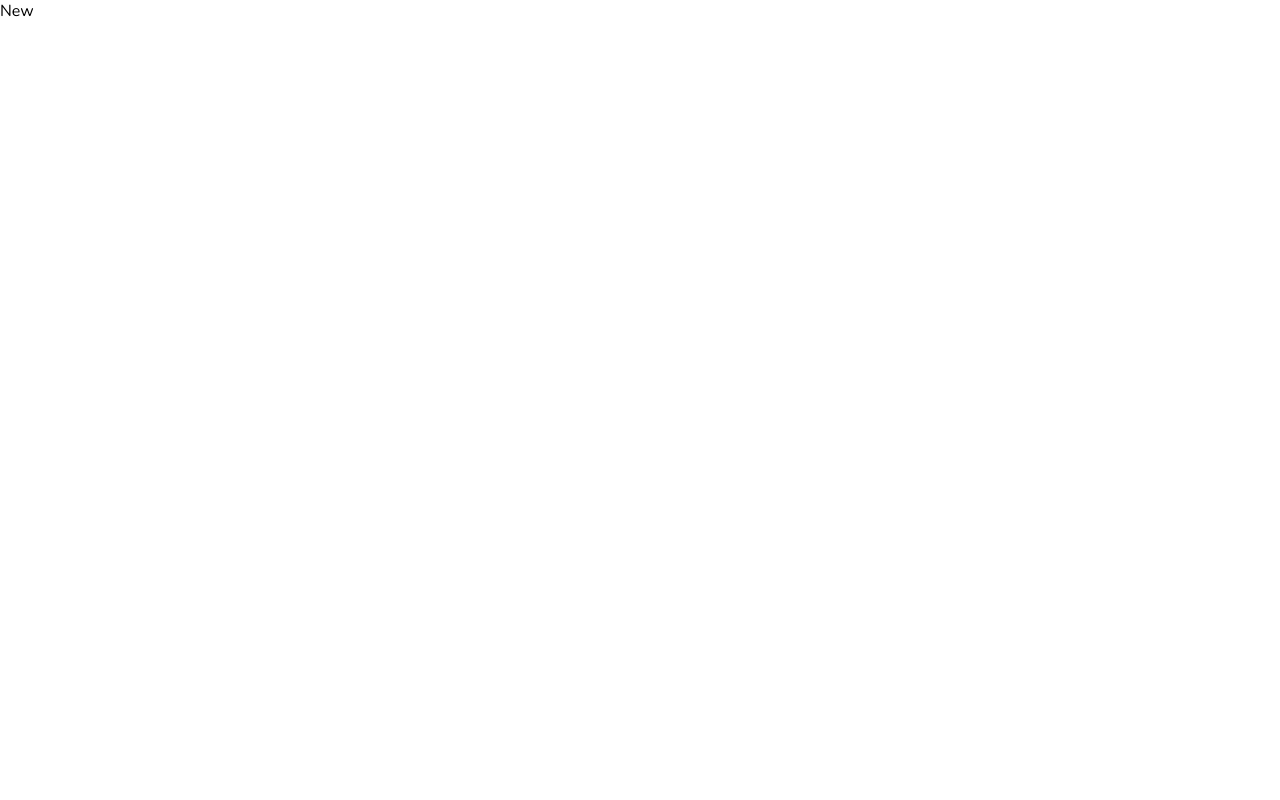
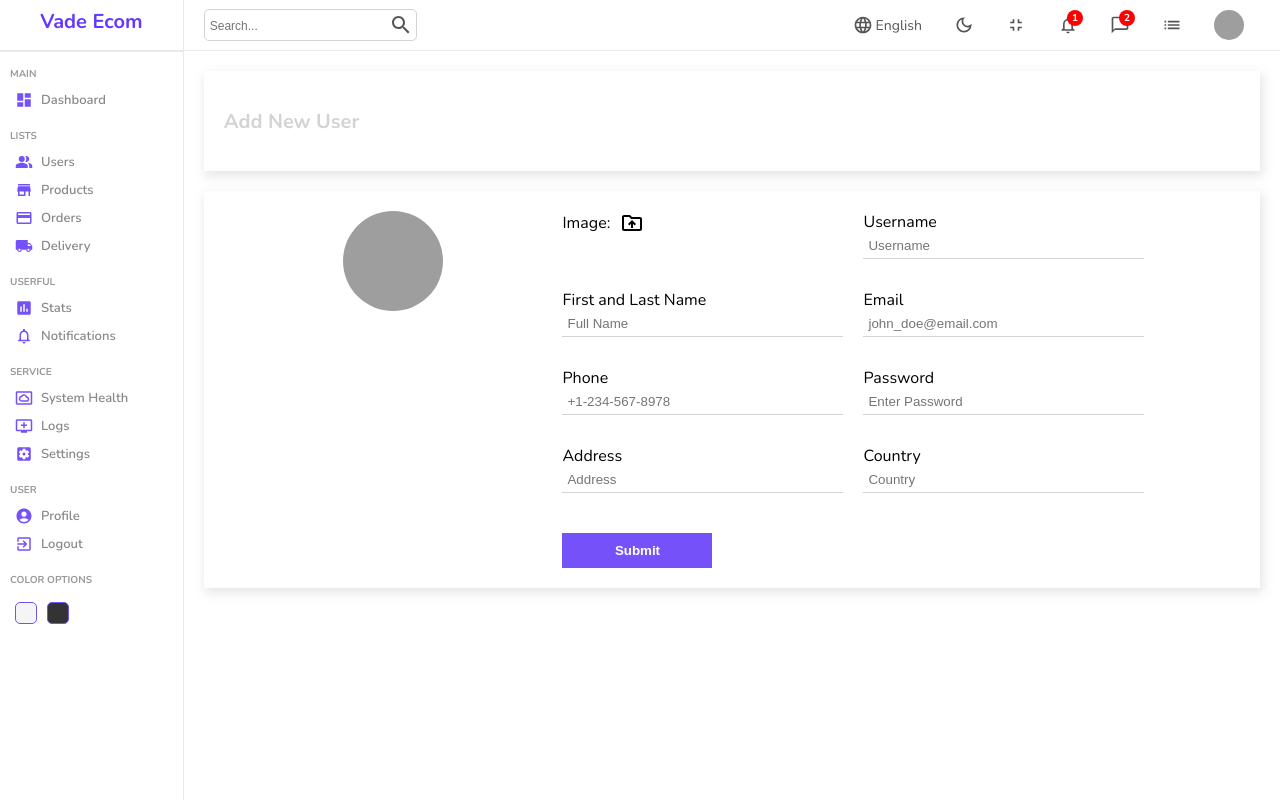
Before and after one commit to vadedes/ecom-admin-dashboard, a React (Create React App) app: page /users/new in a window 1280 px wide. Built offline with nearby package versions, Linux system fonts and the light colour scheme; grey boxes are pictures that could not be loaded.

Commit message:
Added new form page

```diff
--- a/src/pages/new/New.js
+++ b/src/pages/new/New.js
@@ -1,6 +1,102 @@
 import './new.scss';
+import Sidebar from '../../components/sidebar/Sidebar';
+import Navbar from '../../components/navbar/Navbar';
+import DriveFolderUploadOutlinedIcon from '@mui/icons-material/DriveFolderUploadOutlined';
 
 function New() {
-  return <div>New</div>;
+  return (
+    <div className='new'>
+      <Sidebar />
+      <div className='newContainer'>
+        <Navbar />
+        <div className='top'>
+          <h2>Add New User</h2>
+        </div>
+        <div className='bottom'>
+          <div className='left'>
+            <img
+              src='https://icon-library.com/images/no-image-icon/no-image-icon-0.jpg'
+              alt='profile pic'
+            />
+          </div>
+          <div className='right'>
+            <form>
+              <div className='formInput'>
+                <label htmlFor='file'>
+                  Image:
+                  <DriveFolderUploadOutlinedIcon className='icon' />
+                </label>
+                <input type='file' id='file' style={{ display: 'none' }} />
+              </div>
+              <div className='formInput'>
+                <label htmlFor='userName'>Username</label>
+                <input
+                  type='text'
+                  placeholder='Username'
+                  name='userName'
+                  id='userName'
+                />
+              </div>
+              <div className='formInput'>
+                <label htmlFor='name'>First and Last Name</label>
+                <input
+                  type='text'
+                  placeholder='Full Name'
+                  name='name'
+                  id='name'
+                />
+              </div>
+              <div className='formInput'>
+                <label htmlFor='email'>Email</label>
+                <input
+                  type='text'
+                  placeholder='john_doe@email.com'
+                  name='email'
+                  id='email'
+                />
+              </div>
+              <div className='formInput'>
+                <label htmlFor='phone'>Phone</label>
+                <input
+                  type='text'
+                  placeholder='+1-234-567-8978'
+                  name='phone'
+                  id='phone'
+                />
+              </div>
+              <div className='formInput'>
+                <label htmlFor='password'>Password</label>
+                <input
+                  type='text'
+                  placeholder='Enter Password'
+                  name='password'
+                  id='password'
+                />
+              </div>
+              <div className='formInput'>
+                <label htmlFor='address'>Address</label>
+                <input
+                  type='text'
+                  placeholder='Address'
+                  name='address'
+                  id='address'
+                />
+              </div>
+              <div className='formInput'>
+                <label htmlFor='country'>Country</label>
+                <input
+                  type='text'
+                  placeholder='Country'
+                  name='country'
+                  id='country'
+                />
+              </div>
+              <button>Submit</button>
+            </form>
+          </div>
+        </div>
+      </div>
+    </div>
+  );
 }
 export default New;
--- a/src/pages/new/New.scss
+++ b/src/pages/new/New.scss
@@ -0,0 +1,78 @@
+.new {
+  display: flex;
+
+  .newContainer {
+    flex: 6;
+
+    .top,
+    .bottom {
+      -webkit-box-shadow: 2px 4px 10px 1px rgba(0, 0, 0, 0.47);
+      box-shadow: 2px 4px 10px 1px rgba(201, 201, 201, 0.47);
+      padding: 20px;
+      margin: 20px;
+      display: flex;
+
+      h2 {
+        color: lightgray;
+        font-size: 20px;
+      }
+
+      .left {
+        flex: 1;
+        text-align: center;
+
+        img {
+          width: 100px;
+          height: 100px;
+          border-radius: 50%;
+          object-fit: cover;
+        }
+      }
+
+      .right {
+        flex: 2;
+
+        form {
+          display: flex;
+          flex-wrap: wrap;
+          gap: 30px;
+
+          .formInput {
+            width: 40%;
+
+            label {
+              display: flex;
+              align-items: center;
+              gap: 10px;
+
+              .icon {
+                cursor: pointer;
+              }
+            }
+
+            input {
+              width: 100%;
+              padding: 5px;
+              border: none;
+              border-bottom: 1px solid lightgray;
+            }
+          }
+
+          .icon {
+          }
+        }
+
+        button {
+          width: 150px;
+          cursor: pointer;
+          padding: 10px;
+          border: none;
+          background-color: #7451f8;
+          color: white;
+          font-weight: bold;
+          margin-top: 10px;
+        }
+      }
+    }
+  }
+}
```
Also changed, not shown: src/formSource.js (added).
